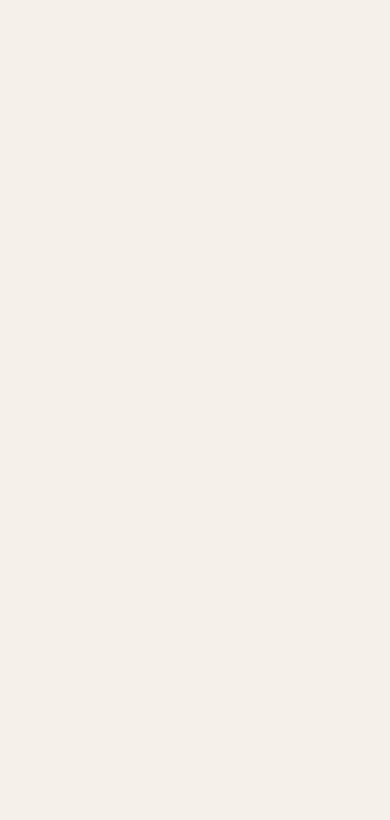
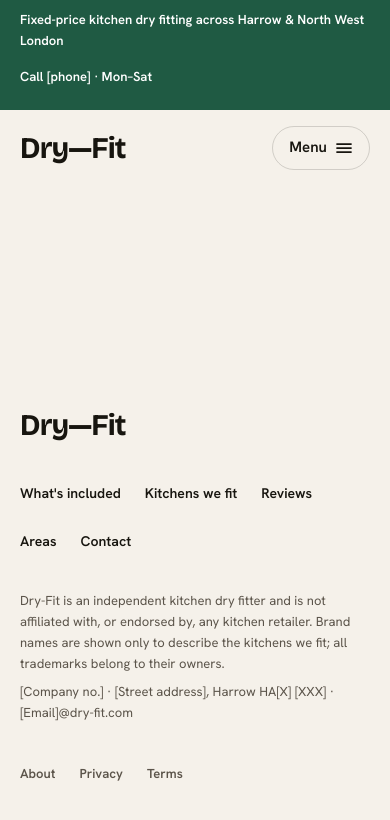
Before and after one commit to ksrithevan10/dry-fit-web, a Next.js app: page / in a window 390 px wide. Shown: the top 820 px of the page. Built offline with nearby package versions, Linux system fonts and the light colour scheme; no server answers.

Commit message:
feat: add root layout with fonts, top bar, header, mobile menu and footer
Co-Authored-By: Claude Opus 5.5 <noreply@anthropic.com>
Claude-Session: https://claude.ai/code/session_01QUSG59VbAhgCuiRHTyywoC

```diff
--- a/app/layout.tsx
+++ b/app/layout.tsx
@@ -1,29 +1,67 @@
-import type { Metadata } from "next";
-import { Geist, Geist_Mono } from "next/font/google";
+import type { Metadata, Viewport } from "next";
+import { Bricolage_Grotesque, Hanken_Grotesk } from "next/font/google";
+import { Footer } from "@/components/layout/Footer";
+import { Header } from "@/components/layout/Header";
+import { SkipLink } from "@/components/layout/SkipLink";
+import { TopBar } from "@/components/layout/TopBar";
+import { site } from "@/content/site";
+import { siteUrl } from "@/lib/env";
 import "./globals.css";
 
-const geistSans = Geist({
-  variable: "--font-geist-sans",
+/** Headings: Bricolage Grotesque 500–700, with the optical size axis. */
+const bricolage = Bricolage_Grotesque({
   subsets: ["latin"],
+  weight: "variable", // one file covers the 500 and 700 weights used
+  axes: ["opsz"],
+  variable: "--font-bricolage",
+  display: "swap",
 });
 
-const geistMono = Geist_Mono({
-  variable: "--font-geist-mono",
+/** Body: Hanken Grotesk 400–600. */
+const hanken = Hanken_Grotesk({
   subsets: ["latin"],
+  weight: "variable", // one file covers the 400, 500 and 600 weights used
+  variable: "--font-hanken",
+  display: "swap",
 });
 
 export const metadata: Metadata = {
-  title: "Create Next App",
-  description: "Generated by create next app",
+  metadataBase: new URL(siteUrl),
+  title: {
+    default: site.seo.defaultTitle,
+    template: site.seo.titleTemplate,
+  },
+  description: site.seo.defaultDescription,
+  applicationName: site.name,
+  openGraph: {
+    type: "website",
+    locale: site.seo.locale,
+    siteName: site.name,
+  },
 };
+
+export const viewport: Viewport = {
+  themeColor: "#f5f1ea",
+};
+
+const MAIN_ID = "main";
 
 export default function RootLayout({ children }: LayoutProps<"/">) {
   return (
-    <html
-      lang="en"
-      className={`${geistSans.variable} ${geistMono.variable} h-full antialiased`}
-    >
-      <body className="flex min-h-full flex-col">{children}</body>
+    <html lang="en-GB" className={`${bricolage.variable} ${hanken.variable}`}>
+      <body className="flex min-h-dvh flex-col">
+        <SkipLink label={site.ui.skipLink} targetId={MAIN_ID} />
+        <TopBar
+          message={site.topBar.message}
+          call={site.topBar.call}
+          phoneHref={site.phone.href}
+        />
+        <Header />
+        <main id={MAIN_ID} tabIndex={-1} className="flex-1 focus:outline-none">
+          {children}
+        </main>
+        <Footer />
+      </body>
     </html>
   );
 }
--- a/app/page.tsx
+++ b/app/page.tsx
@@ -1,3 +1,4 @@
+/** Homepage sections arrive in feat/homepage. */
 export default function HomePage() {
-  return <main />;
+  return null;
 }
--- /dev/null
+++ b/components/layout/Footer.tsx
@@ -0,0 +1,36 @@
+import { site } from "@/content/site";
+import { Logo } from "@/components/ui/Logo";
+import { NavLinks } from "./NavLinks";
+
+/** Site footer: wordmark, nav, legal links, disclaimer and company details. */
+export function Footer() {
+  const { nav, ui, footer } = site;
+
+  return (
+    <footer className="container-site flex flex-col gap-7 py-12 text-muted">
+      <div className="flex flex-wrap items-center justify-between gap-6">
+        <Logo text={site.logoText} className="text-ink" />
+        <nav aria-label={ui.footerNav}>
+          <NavLinks
+            links={nav.footer}
+            className="flex flex-wrap gap-x-6 gap-y-1 text-sm font-semibold text-ink"
+            linkClassName="link-underline"
+          />
+        </nav>
+      </div>
+
+      <div className="flex flex-col gap-2 text-xs">
+        <p className="max-w-245">{footer.disclaimer}</p>
+        <p>{footer.details}</p>
+      </div>
+
+      <nav aria-label={ui.legalNav}>
+        <NavLinks
+          links={nav.legal}
+          className="flex flex-wrap gap-x-6 text-xs font-semibold"
+          linkClassName="link-underline"
+        />
+      </nav>
+    </footer>
+  );
+}
--- /dev/null
+++ b/components/layout/Header.tsx
@@ -0,0 +1,40 @@
+import { site } from "@/content/site";
+import { ButtonLink } from "@/components/ui/Button";
+import { Logo } from "@/components/ui/Logo";
+import { MobileMenu } from "./MobileMenu";
+import { NavLinks } from "./NavLinks";
+
+/** Site header: wordmark, primary nav, quote button and mobile menu. */
+export function Header() {
+  const { nav, ui } = site;
+
+  return (
+    <header className="relative">
+      <div className="container-site flex items-center justify-between gap-5 py-4 lg:py-5">
+        <Logo text={site.logoText} />
+
+        <nav aria-label={ui.primaryNav} className="hidden lg:block">
+          <NavLinks
+            links={nav.primary}
+            className="flex gap-7 text-ui font-semibold"
+            linkClassName="link-underline"
+          />
+        </nav>
+
+        <div className="flex items-center gap-3">
+          <ButtonLink href={nav.cta.href} size="sm" className="max-sm:hidden">
+            {nav.cta.label}
+          </ButtonLink>
+          <MobileMenu
+            links={nav.primary}
+            cta={nav.cta}
+            call={{ label: site.topBar.call, href: `tel:${site.phone.href}` }}
+            openLabel={ui.menuOpen}
+            closeLabel={ui.menuClose}
+            navLabel={ui.primaryNav}
+          />
+        </div>
+      </div>
+    </header>
+  );
+}
--- /dev/null
+++ b/components/layout/MobileMenu.tsx
@@ -0,0 +1,111 @@
+"use client";
+
+import { useEffect, useId, useRef, useState } from "react";
+import { usePathname } from "next/navigation";
+import type { NavLink } from "@/content/site";
+import { ButtonLink } from "@/components/ui/Button";
+import { NavLinks } from "./NavLinks";
+
+type MobileMenuProps = {
+  links: readonly NavLink[];
+  cta: NavLink;
+  call: { label: string; href: string };
+  openLabel: string;
+  closeLabel: string;
+  navLabel: string;
+};
+
+/**
+ * Disclosure menu for small screens. The button toggles a panel of real page
+ * links; Escape closes it and returns focus to the button.
+ */
+export function MobileMenu({
+  links,
+  cta,
+  call,
+  openLabel,
+  closeLabel,
+  navLabel,
+}: MobileMenuProps) {
+  const [open, setOpen] = useState(false);
+  const panelId = useId();
+  const buttonRef = useRef<HTMLButtonElement>(null);
+  const pathname = usePathname();
+
+  // Close whenever the route changes.
+  const [lastPath, setLastPath] = useState(pathname);
+  if (pathname !== lastPath) {
+    setLastPath(pathname);
+    setOpen(false);
+  }
+
+  useEffect(() => {
+    if (!open) return;
+    function onKey(event: KeyboardEvent) {
+      if (event.key === "Escape") {
+        setOpen(false);
+        buttonRef.current?.focus();
+      }
+    }
+    document.addEventListener("keydown", onKey);
+    return () => document.removeEventListener("keydown", onKey);
+  }, [open]);
+
+  return (
+    <div className="lg:hidden">
+      <button
+        ref={buttonRef}
+        type="button"
+        aria-expanded={open}
+        aria-controls={panelId}
+        onClick={() => setOpen((value) => !value)}
+        className="inline-flex min-h-touch min-w-touch items-center justify-center gap-2 rounded-pill border border-line px-4 text-ui font-semibold"
+      >
+        <span>{open ? closeLabel : openLabel}</span>
+        <svg width="18" height="18" viewBox="0 0 18 18" aria-hidden="true">
+          {open ? (
+            <path
+              d="M4 4l10 10M14 4L4 14"
+              stroke="currentColor"
+              strokeWidth="1.75"
+              strokeLinecap="round"
+            />
+          ) : (
+            <path
+              d="M2 5h14M2 9h14M2 13h14"
+              stroke="currentColor"
+              strokeWidth="1.75"
+              strokeLinecap="round"
+            />
+          )}
+        </svg>
+      </button>
+
+      <div
+        id={panelId}
+        hidden={!open}
+        className="absolute inset-x-0 top-full z-50 border-t border-line bg-bg pb-8 shadow-menu"
+      >
+        <nav aria-label={navLabel} className="container-site">
+          <NavLinks
+            links={links}
+            onNavigate={() => setOpen(false)}
+            className="flex flex-col divide-y divide-line"
+            linkClassName="w-full py-3 font-heading text-heading-m"
+          />
+          <div className="mt-6 flex flex-col gap-3">
+            <ButtonLink href={cta.href} block>
+              {cta.label}
+            </ButtonLink>
+            <a
+              href={call.href}
+              className="inline-flex min-h-touch items-center justify-center text-ui font-semibold"
+            >
+              {call.label}
+            </a>
+          </div>
+        </nav>
+      </div>
+    </div>
+  );
+}
--- /dev/null
+++ b/components/layout/NavLinks.tsx
@@ -0,0 +1,47 @@
+"use client";
+
+import Link from "next/link";
+import { usePathname } from "next/navigation";
+import type { NavLink } from "@/content/site";
+import { cx } from "@/lib/cx";
+
+type NavLinksProps = {
+  links: readonly NavLink[];
+  className?: string;
+  linkClassName?: string;
+  onNavigate?: () => void;
+};
+
+/** List of nav links that marks the current section with aria-current. */
+export function NavLinks({
+  links,
+  className,
+  linkClassName,
+  onNavigate,
+}: NavLinksProps) {
+  const pathname = usePathname();
+
+  return (
+    <ul className={className}>
+      {links.map((link) => {
+        const current =
+          pathname === link.href || pathname.startsWith(`${link.href}/`);
+        return (
+          <li key={link.href}>
+            <Link
+              href={link.href}
+              aria-current={current ? "page" : undefined}
+              className={cx(
+                "inline-flex min-h-touch items-center",
+                linkClassName,
+              )}
+              onClick={onNavigate}
+            >
+              {link.label}
+            </Link>
+          </li>
+        );
+      })}
+    </ul>
+  );
+}
--- /dev/null
+++ b/components/layout/SkipLink.tsx
@@ -0,0 +1,13 @@
+type SkipLinkProps = { label: string; targetId: string };
+
+/** First focusable element on every page: jumps past the header. */
+export function SkipLink({ label, targetId }: SkipLinkProps) {
+  return (
+    <a
+      href={`#${targetId}`}
+      className="sr-only focus:not-sr-only focus:fixed focus:top-3 focus:left-3 focus:z-[100] focus:inline-flex focus:min-h-touch focus:items-center focus:rounded-pill focus:bg-ink focus:px-5 focus:text-ui focus:font-semibold focus:text-on-dark"
+    >
+      {label}
+    </a>
+  );
+}
--- /dev/null
+++ b/components/layout/TopBar.tsx
@@ -0,0 +1,22 @@
+type TopBarProps = {
+  message: string;
+  call: string;
+  phoneHref: string;
+};
+
+/** Green strip above the header with the service line and click-to-call. */
+export function TopBar({ message, call, phoneHref }: TopBarProps) {
+  return (
+    <div className="surface-primary">
+      <div className="container-site flex flex-wrap items-center justify-between gap-x-6 gap-y-1 py-2.5 text-xs font-semibold">
+        <p>{message}</p>
+        <a
+          href={`tel:${phoneHref}`}
+          className="inline-flex min-h-touch items-center underline-offset-4 hover:underline md:min-h-0"
+        >
+          {call}
+        </a>
+      </div>
+    </div>
+  );
+}
```
